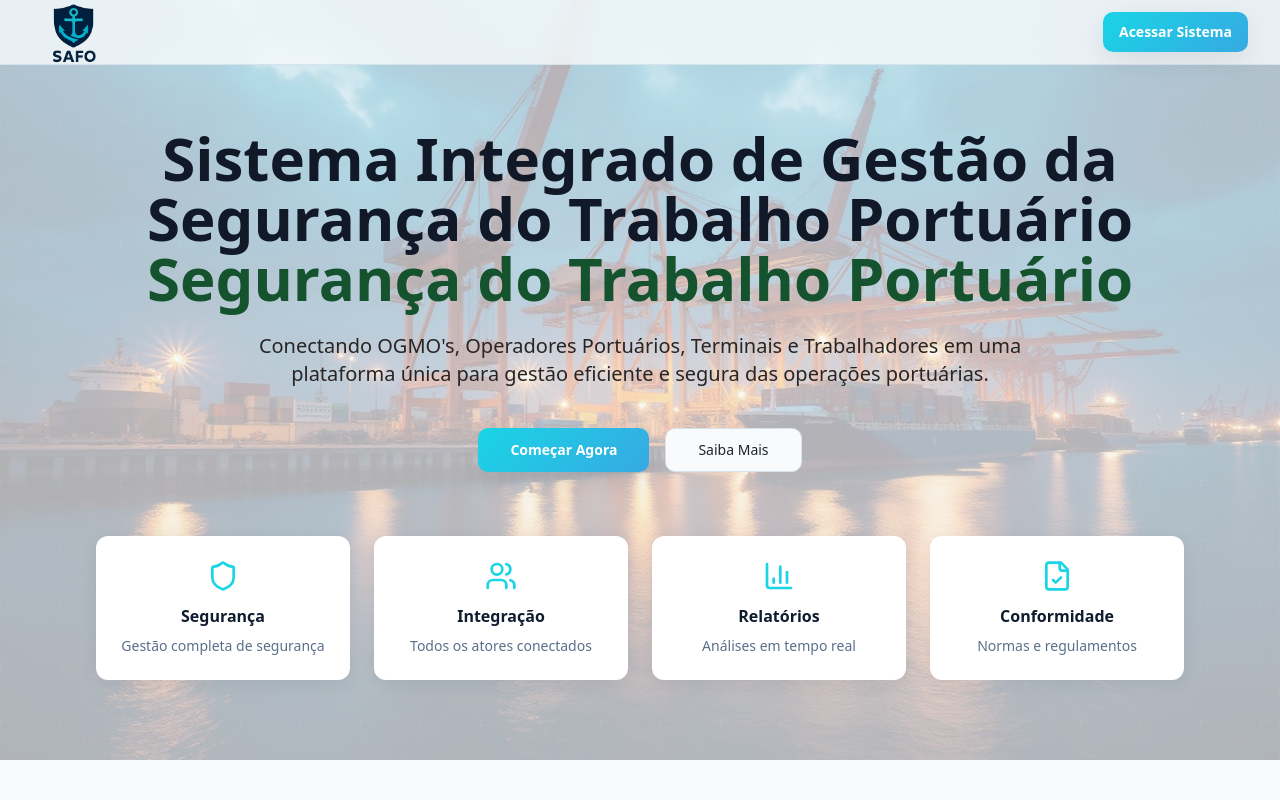
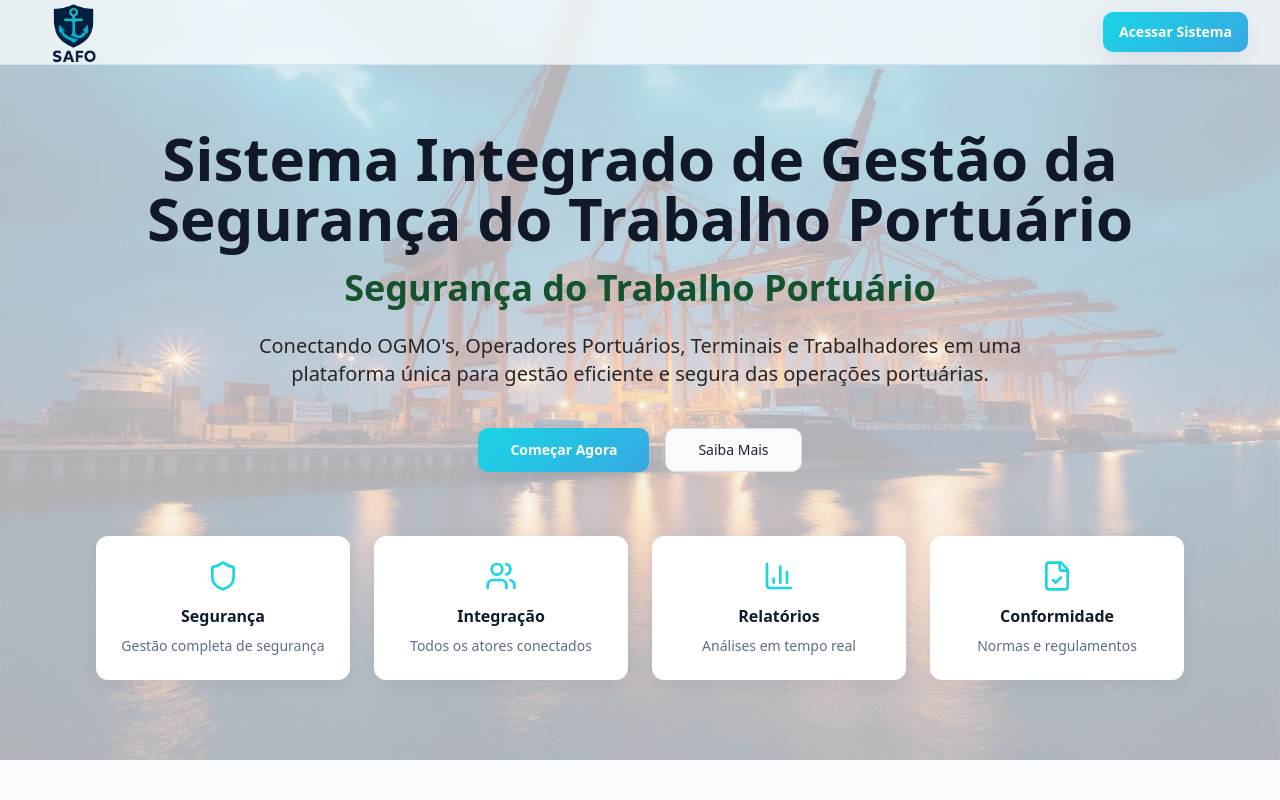
Before and after one commit to andreguzzo/safo-seguranca-integrada, a React (Vite) app: page / in a window 1280 px wide. Shown: the top 800 px of the page. Built offline with nearby package versions, Linux system fonts and the light colour scheme; the HTML template or start-up script is replaced by a standard one.

Commit message:
Visual edit in Lovable
Edited UI in Lovable

```diff
--- a/src/components/Hero.tsx
+++ b/src/components/Hero.tsx
@@ -36,7 +36,7 @@ export const Hero = () => {
             Sistema Integrado de Gestão da
 Segurança do Trabalho Portuário
             <br />
-            <span className="text-green-900">Segurança do Trabalho Portuário</span>
+            <span className="text-green-900 text-4xl">Segurança do Trabalho Portuário</span>
           </h1>
           <p className="text-lg sm:text-xl max-w-3xl mx-auto mb-10 text-stone-800">
             Conectando OGMO's, Operadores Portuários, Terminais e Trabalhadores em uma plataforma única para gestão eficiente e segura das operações portuárias.
```
